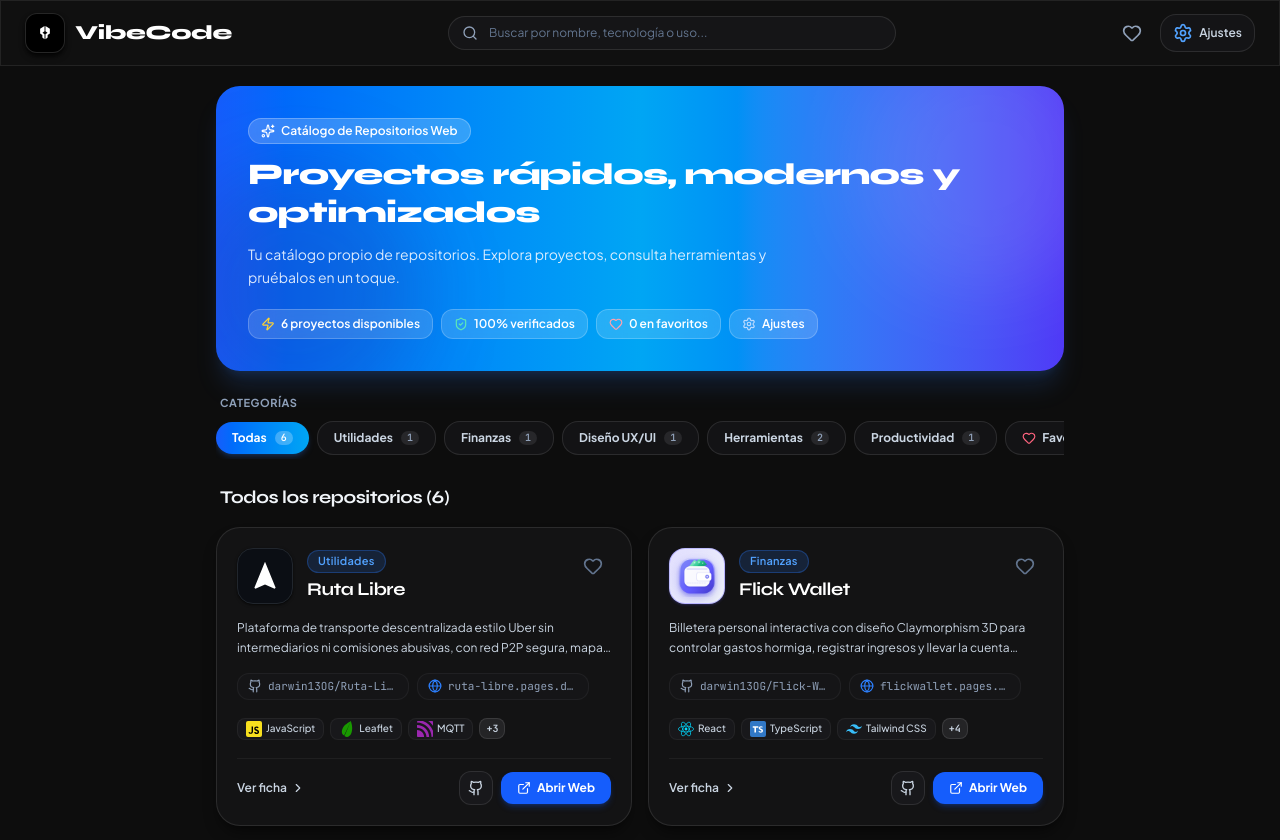
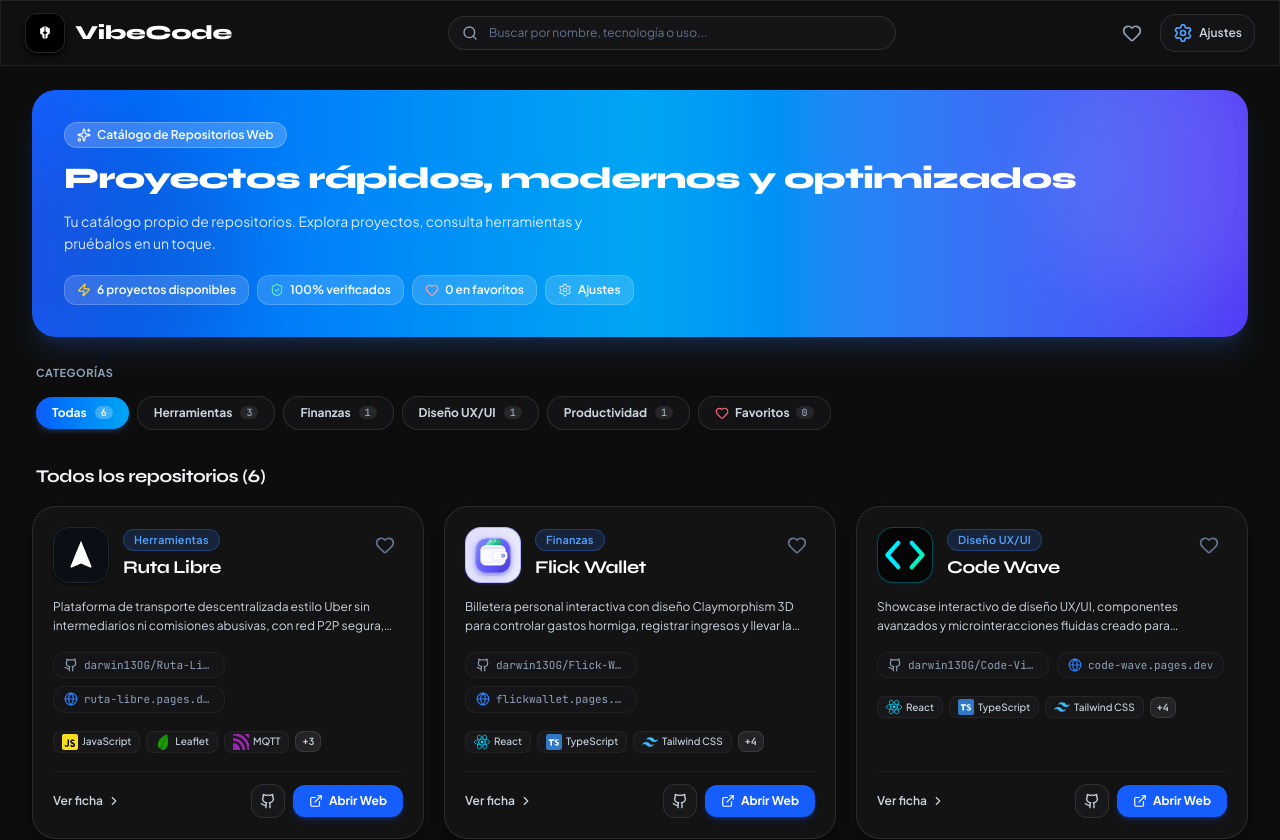
Before and after one commit to darwin13OG/VibeCode-Studio, a React (Vite) app: page / in a window 1280 px wide. Shown: the top 840 px of the page. Built offline with nearby package versions, Linux system fonts and the light colour scheme.

Commit message:
feat(ui): add scroll fade effect to categories
Implement a dynamic CSS mask for the category navigation to provide smooth visual feedback when content overflows. Also updated the Ruta Libre category tag for improved consistency.

```diff
--- a/src/App.tsx
+++ b/src/App.tsx
@@ -3,7 +3,7 @@
  * SPDX-License-Identifier: Apache-2.0
  */
 
-import React, { useState, useEffect, useMemo } from 'react';
+import React, { useState, useEffect, useMemo, useRef, useCallback } from 'react';
 import {
   Layers,
   Heart,
@@ -135,6 +135,46 @@ export default function App() {
     return ['Todas', ...Array.from(cats)];
   }, [projects]);
 
+  // Dynamic CSS Mask Fade for Categories (smooth alpha dissolution without cut-off barrier)
+  const categoryScrollRef = useRef<HTMLDivElement>(null);
+  const [scrollFade, setScrollFade] = useState<{ left: boolean; right: boolean }>({
+    left: false,
+    right: false,
+  });
+
+  const updateScrollFade = useCallback(() => {
+    const el = categoryScrollRef.current;
+    if (!el) return;
+    const isScrollable = el.scrollWidth > el.clientWidth + 2;
+    const canLeft = el.scrollLeft > 4;
+    const canRight = isScrollable && el.scrollLeft < el.scrollWidth - el.clientWidth - 4;
+
+    setScrollFade(prev => {
+      if (prev.left === canLeft && prev.right === canRight) return prev;
+      return { left: canLeft, right: canRight };
+    });
+  }, []);
+
+  useEffect(() => {
+    updateScrollFade();
+    window.addEventListener('resize', updateScrollFade);
+    return () => window.removeEventListener('resize', updateScrollFade);
+  }, [updateScrollFade, categories]);
+
+  const categoryMaskStyle = useMemo(() => {
+    if (!scrollFade.left && !scrollFade.right) {
+      return undefined;
+    }
+    if (scrollFade.left && scrollFade.right) {
+      return 'linear-gradient(to right, transparent 0%, black 32px, black calc(100% - 32px), transparent 100%)';
+    }
+    if (scrollFade.left && !scrollFade.right) {
+      return 'linear-gradient(to right, transparent 0%, black 32px, black 100%)';
+    }
+    // !scrollFade.left && scrollFade.right
+    return 'linear-gradient(to right, black 0%, black calc(100% - 32px), transparent 100%)';
+  }, [scrollFade]);
+
   const filteredProjects = useMemo(() => {
     return projects.filter(project => {
       if (favoritesOnlyFilter && !favorites.includes(project.id)) {
@@ -177,7 +217,7 @@ export default function App() {
       />
 
       {/* Main Body */}
-      <main className="flex-1 max-w-4xl w-full mx-auto px-4 sm:px-6 py-5 pb-20 space-y-6">
+      <main className="flex-1 max-w-7xl w-full mx-auto px-4 sm:px-6 lg:px-8 py-6 pb-24 space-y-7">
         {/* Blue Gradient Hero Card */}
         <section className="relative overflow-hidden rounded-3xl p-6 sm:p-8 bg-gradient-to-r from-blue-600 via-sky-500 to-indigo-600 text-white shadow-xl shadow-blue-500/15">
           <div className="absolute -right-12 -top-12 w-64 h-64 rounded-full bg-white/10 blur-2xl pointer-events-none" />
@@ -273,7 +313,16 @@ export default function App() {
             CATEGORÍAS
           </span>
 
-          <div className="flex items-center gap-2 overflow-x-auto no-scrollbar pb-1">
+          <div
+            ref={categoryScrollRef}
+            onScroll={updateScrollFade}
+            style={categoryMaskStyle ? {
+              maskImage: categoryMaskStyle,
+              WebkitMaskImage: categoryMaskStyle,
+              transition: 'mask-image 0.2s ease, -webkit-mask-image 0.2s ease',
+            } : undefined}
+            className="flex items-center gap-2 overflow-x-auto no-scrollbar py-1 px-1 scroll-smooth"
+          >
             {categories.map(cat => {
               const isActive = selectedCategory === cat && !favoritesOnlyFilter;
               const count = cat === 'Todas' ? projects.length : projects.filter(p => p.category === cat).length;
@@ -285,7 +334,7 @@ export default function App() {
                     setSelectedCategory(cat);
                     setFavoritesOnlyFilter(false);
                   }}
-                  className={`flex items-center gap-2 px-4 py-2 rounded-2xl text-xs font-bold whitespace-nowrap transition-all duration-200 active:scale-95 cursor-pointer ${
+                  className={`flex items-center gap-2 px-4 py-2 rounded-2xl text-xs font-bold whitespace-nowrap transition-all duration-200 active:scale-95 cursor-pointer shrink-0 ${
                     isActive
                       ? 'bg-gradient-to-r from-blue-600 to-sky-500 text-white shadow-md shadow-blue-500/20'
                       : isDark
@@ -306,7 +355,7 @@ export default function App() {
             {/* Favoritos Pill */}
             <button
               onClick={() => setFavoritesOnlyFilter(prev => !prev)}
-              className={`flex items-center gap-1.5 px-4 py-2 rounded-2xl text-xs font-bold whitespace-nowrap transition-all duration-200 active:scale-95 cursor-pointer ${
+              className={`flex items-center gap-1.5 px-4 py-2 rounded-2xl text-xs font-bold whitespace-nowrap transition-all duration-200 active:scale-95 cursor-pointer shrink-0 ${
                 favoritesOnlyFilter
                   ? 'bg-rose-500 text-white shadow-md shadow-rose-500/25'
                   : isDark
@@ -373,7 +422,7 @@ export default function App() {
               </button>
             </div>
           ) : (
-            <div className="grid grid-cols-1 md:grid-cols-2 gap-4">
+            <div className="grid grid-cols-1 md:grid-cols-2 lg:grid-cols-3 gap-5">
               {filteredProjects.map(project => (
                 <ProjectCard
                   key={project.id}
--- a/src/data/initialProjects.ts
+++ b/src/data/initialProjects.ts
@@ -20,7 +20,7 @@ export const INITIAL_PROJECTS: Project[] = [
     repoName: 'Ruta-Libre',
     githubUrl: 'https://github.com/darwin13OG/Ruta-Libre',
     cloudflareUrl: 'https://ruta-libre.pages.dev',
-    category: 'Utilidades',
+    category: 'Herramientas',
     description: 'Plataforma de transporte descentralizada estilo Uber sin intermediarios ni comisiones abusivas, con red P2P segura, mapas en tiempo real y trato directo en efectivo.',
     whatItsUsedFor: 'Conecta a pasajeros y conductores de forma directa a través de una red P2P (MQTT sobre WebSockets con pool de brokers failover y geohashing) sin servidores centrales ni base de datos privada. Ofrece cálculo de rutas y distancias exactas con OSRM, negociación libre de tarifas en efectivo, botón de pánico SOS con telemetría de emergencia en vivo, modo dual (pasajero y conductor con PWA dedicado) y panel de estadísticas para conductores.',
     techStack: ['JavaScript', 'Leaflet', 'MQTT', 'Tailwind CSS', 'PWA', 'Cloudflare Pages'],
```
